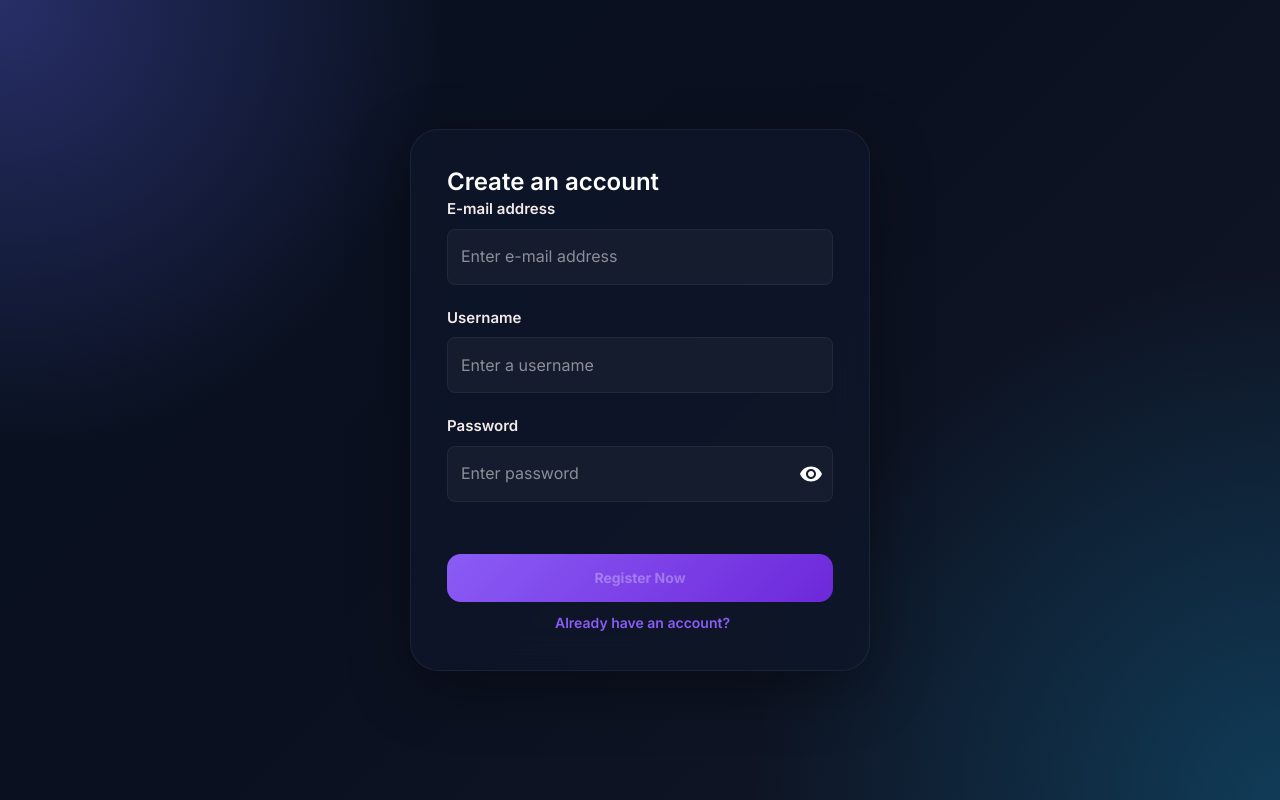
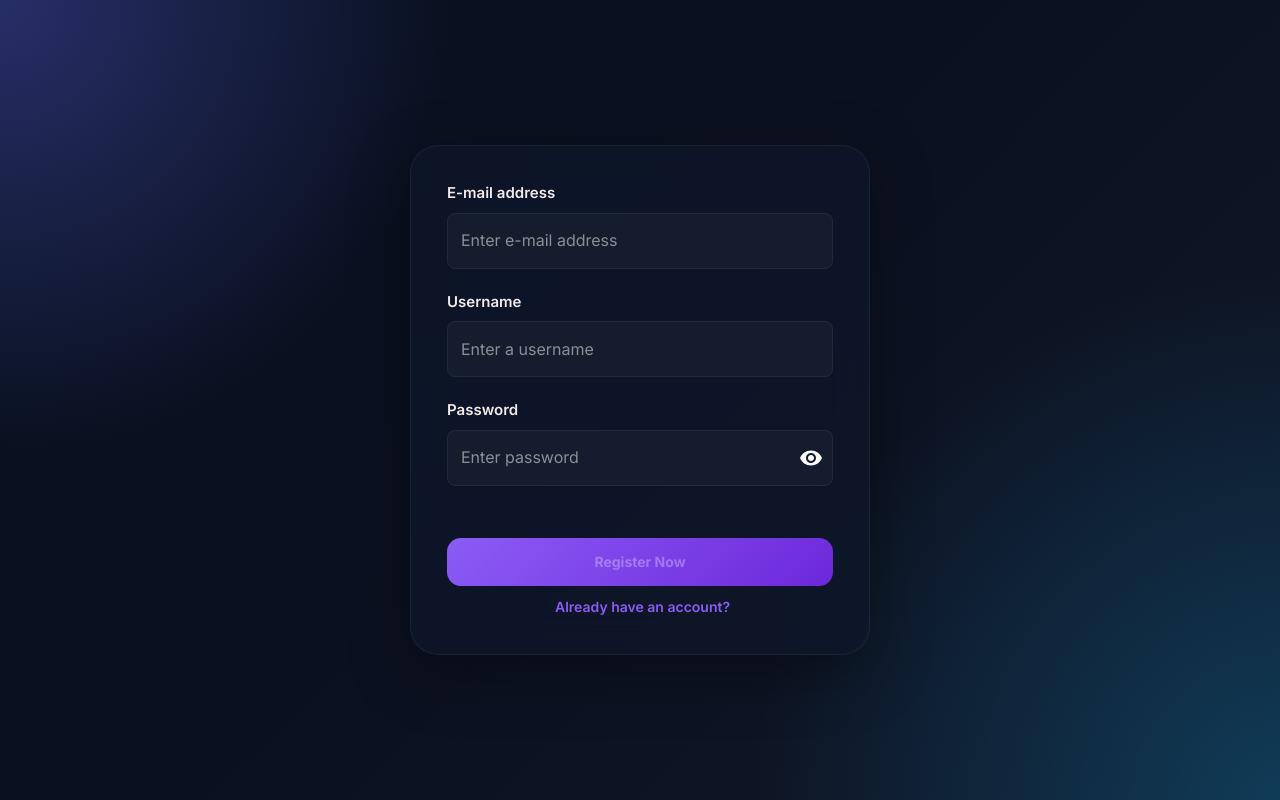
Before and after one commit to Sahil071803/SyncMeet---Video-Confrencing-Application, a React (Vite) app in the folder Frontend/my-app/: page /register in a window 1280 px wide. Built offline with nearby package versions, Linux system fonts and the light colour scheme; no server answers.

Commit message:
remove Create an account heading from register page

```diff
--- a/Frontend/my-app/src/authPages/RegisterPage/RegisterPage.jsx
+++ b/Frontend/my-app/src/authPages/RegisterPage/RegisterPage.jsx
@@ -44,10 +44,6 @@ const RegisterPage = ({ register }) => {
 
   return (
     <AuthBox>
-      <Typography variant="h5">
-        Create an account
-      </Typography>
-
       <form onSubmit={handleRegister} style={{ width: "100%" }}>
 
         <RegisterPageInputs
```
